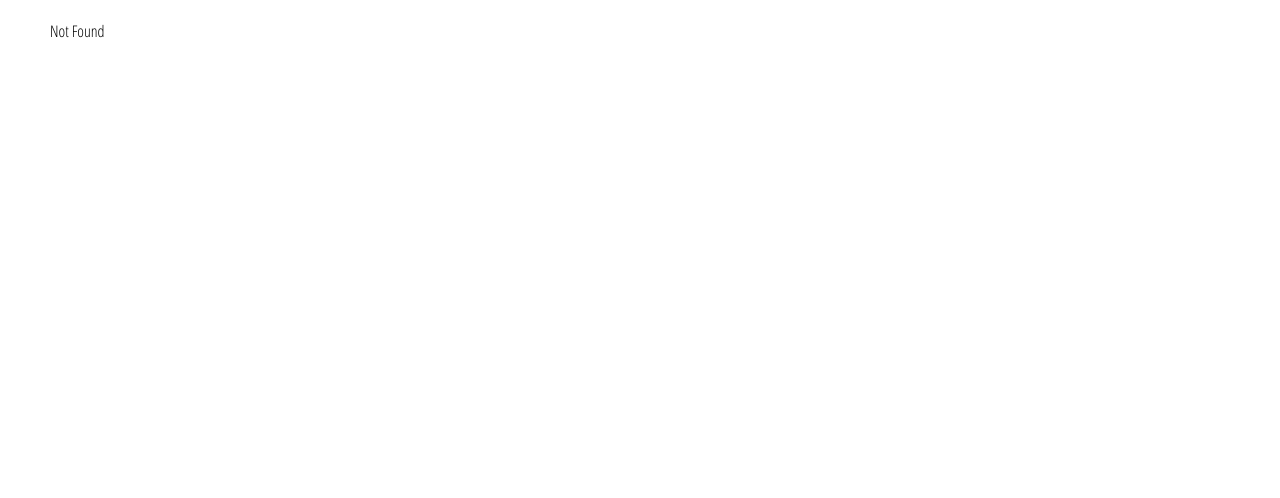
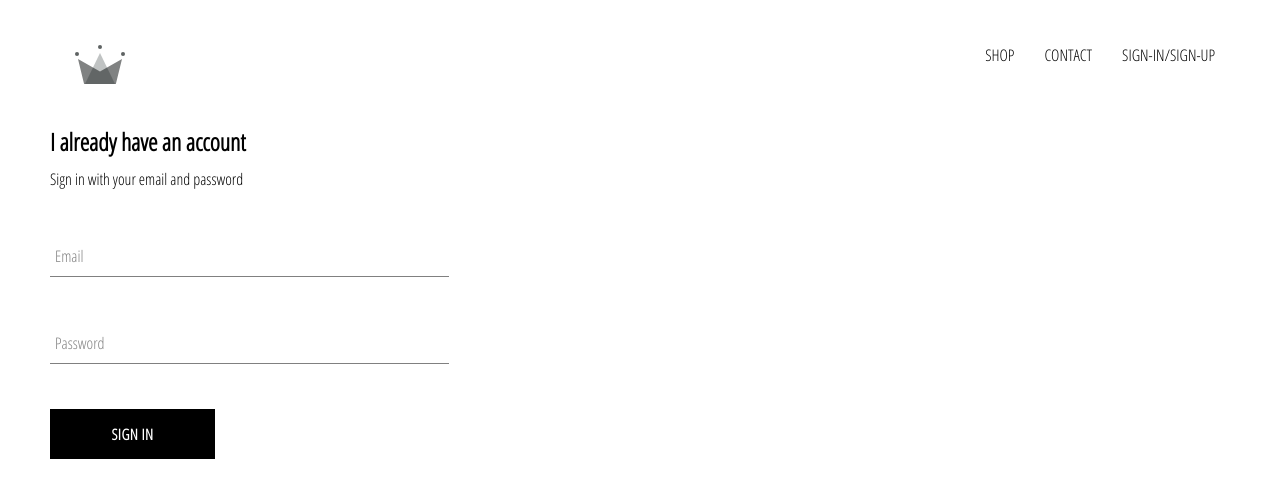
Before and after one commit to StavDorkam/WeSell, a React (Create React App) app: page /sign in a window 1280 px wide. Shown: the top 498 px of the page. Built offline with nearby package versions, Linux system fonts and the light colour scheme.

Commit message:
Added sign in component, custom button, and form

```diff
--- a/src/App.css
+++ b/src/App.css
@@ -2,3 +2,8 @@
     font-family: 'Open Sans Condensed', sans-serif;
     padding: 20px 50px;
 }
+
+a {
+    text-decoration: none;
+    color: black;
+}
--- a/src/App.js
+++ b/src/App.js
@@ -1,17 +1,21 @@
 import React from 'react';
 import HomePage from './pages/home/homepage.component';
 import ShopPage from './pages/shop/shop.component';
+import SignInAndUpPage from './pages/sign-in-and-sign-up/sign-in-and-sign-up.component';
 import NotFoundPage from './pages/notfound/notfoundpage.component';
+import Header from './components/header/header.component';
 import {Switch, Route} from 'react-router-dom';
 import './App.css';
 
 function App() {
   return (
     <div className="App">
+      <Header />
       <Switch>
-      <Route exact path="/" component={HomePage}/>
-      <Route path="/shop" component={ShopPage}/>
-      <Route component={NotFoundPage} />
+        <Route exact path="/" component={HomePage} />
+        <Route path="/shop" component={ShopPage} />
+        <Route path="/sign" component={SignInAndUpPage} />
+        <Route component={NotFoundPage} />
       </Switch>
     </div>
   );
--- /dev/null
+++ b/src/components/custom-button/custom-button.component.jsx
@@ -0,0 +1,10 @@
+import React from 'react';
+import './custom-button.styles.scss';
+
+const CustomButton = ({children, ...restProps}) => (
+    <button className="custom-button" {...restProps}>
+        {children}
+    </button>
+)
+
+export default CustomButton;
--- /dev/null
+++ b/src/components/custom-button/custom-button.styles.scss
@@ -0,0 +1,22 @@
+.custom-button {
+    min-width: 165px;
+    width: auto;
+    height: 50px;
+    letter-spacing: 0.5px;
+    line-height: 50px;
+    padding: 0 35px;
+    font-size: 15px;
+    background-color: black;
+    color: white;
+    text-transform: uppercase;
+    font-weight: bolder;
+    font-family: 'Open Sans Condensed', sans-serif;
+    border: none;
+    cursor: pointer;
+
+    &:hover {
+      background-color: white;
+      color: black;
+      border: 1px solid black;
+    }
+  }
--- /dev/null
+++ b/src/components/form-input/form-input.component.jsx
@@ -0,0 +1,19 @@
+import React from 'react';
+import './form-input.styles.scss';
+
+const FormInput = ({handleChange, label, ...restProps}) => (
+    <div className="group">
+        <input className="form-input" onChange={handleChange} {...restProps} />
+        {
+            label ?
+            (
+                <label className={`${restProps.value.length ? 'shrink': ''} form-input-label`}>
+                    {label}
+                </label>
+            )
+            : null
+        }
+    </div>
+)
+
+export default FormInput;
--- /dev/null
+++ b/src/components/form-input/form-input.styles.scss
@@ -0,0 +1,55 @@
+$sub-color: grey;
+$main-color: black;
+
+@mixin shrinkLabel {
+  top: -14px;
+  font-size: 12px;
+  color: $main-color;
+}
+
+.group {
+  position: relative;
+  margin: 45px 0;
+  font-family: 'Open Sans Condensed', sans-serif;
+
+  .form-input {
+    background: none;
+    background-color: white;
+    color: $sub-color;
+    font-size: 18px;
+    padding: 10px 10px 10px 5px;
+    display: block;
+    width: 100%;
+    border: none;
+    border-radius: 0;
+    border-bottom: 1px solid $sub-color;
+    margin: 25px 0;
+
+    &:focus {
+      outline: none;
+    }
+
+    &:focus ~ .form-input-label {
+      @include shrinkLabel();
+    }
+  }
+
+  input[type='password'] {
+    letter-spacing: 0.3em;
+  }
+
+  .form-input-label {
+    color: $sub-color;
+    font-size: 16px;
+    font-weight: normal;
+    position: absolute;
+    pointer-events: none;
+    left: 5px;
+    top: 10px;
+    transition: 300ms ease all;
+
+    &.shrink {
+      @include shrinkLabel();
+    }
+  }
+}
--- /dev/null
+++ b/src/components/header/header.component.jsx
@@ -0,0 +1,20 @@
+import React from 'react';
+import { Link } from 'react-router-dom';
+import { ReactComponent as Logo } from '../../assets/logo.svg';
+
+import './header.styles.scss';
+
+const Header = () => (
+    <div className="app-header">
+        <Link to="/" className="logo-container">
+            <Logo className="logo" />
+        </Link>
+        <nav className="links-container">
+            <Link to="/shop" className="link">SHOP</Link>
+            <Link to="/shop" className="link">CONTACT</Link>
+            <Link to="/sign" className="link">SIGN-IN/SIGN-UP</Link>
+        </nav>
+    </div>
+)
+
+export default Header
--- /dev/null
+++ b/src/components/header/header.styles.scss
@@ -0,0 +1,26 @@
+.app-header {
+    height: 70px;
+    width: 100%;
+    display: flex;
+    justify-content: space-between;
+    margin-bottom: 25px;
+
+    .logo-container {
+      height: 100%;
+      width: 70px;
+      padding: 25px;
+
+    }
+
+    .links-container {
+      width: 50%;
+      height: 100%;
+      display: flex;
+      align-items: center;
+      justify-content: flex-end;
+
+      .link {
+        padding: 10px 15px;
+      }
+    }
+  }
--- /dev/null
+++ b/src/components/sign-in/sign-in.component.jsx
@@ -0,0 +1,52 @@
+import React from 'react';
+import FormInput from '../form-input/form-input.component';
+import CustomButton from '../custom-button/custom-button.component';
+import './sign-in.styles.scss';
+
+class SignIn extends React.Component {
+    constructor(props) {
+        super(props)
+        this.state = {
+            email: '',
+            password: ''
+        }
+    }
+
+    handleSubmit = ev => {
+        ev.preventDefault();
+        this.setState({email: '', password: ''})
+    }
+
+    handleChange = ev => {
+        const {name, value} = ev.target;
+        this.setState({[name]: value})
+    }
+
+    render() {
+        return (
+            <div className="sign-in">
+                <h2 className="title">I already have an account</h2>
+                <span>Sign in with your email and password</span>
+                <form onSubmit={this.handleSubmit}>
+                    <FormInput
+                    onChange={this.handleChange}
+                    name="email"
+                    type="email"
+                    value={this.state.email}
+                    label="Email"
+                    required />
+                    <FormInput
+                    onChange={this.handleChange}
+                    name="password"
+                    type="password"
+                    value={this.state.password}
+                    label="Password"
+                    required />
+                    <CustomButton type="submit">Sign In</CustomButton>
+                </form>
+            </div>
+        )
+    }
+}
+
+export default SignIn;
--- /dev/null
+++ b/src/components/sign-in/sign-in.styles.scss
@@ -0,0 +1,9 @@
+.sign-in {
+    width: 30vw;
+    display: flex;
+    flex-direction: column;
+
+    .title {
+        margin: 10px 0;
+    }
+}
--- /dev/null
+++ b/src/pages/sign-in-and-sign-up/sign-in-and-sign-up.component.jsx
@@ -0,0 +1,9 @@
+import React from 'react';
+import SignIn from '../../components/sign-in/sign-in.component';
+import './sign-in-and-sign-up.styles.scss';
+
+const SignInAndUpPage = () => (
+    <SignIn />
+)
+
+export default SignInAndUpPage;
```
Also changed, not shown: src/assets/logo.svg (added), src/pages/sign-in-and-sign-up/sign-in-and-sign-up.styles.scss (added).
